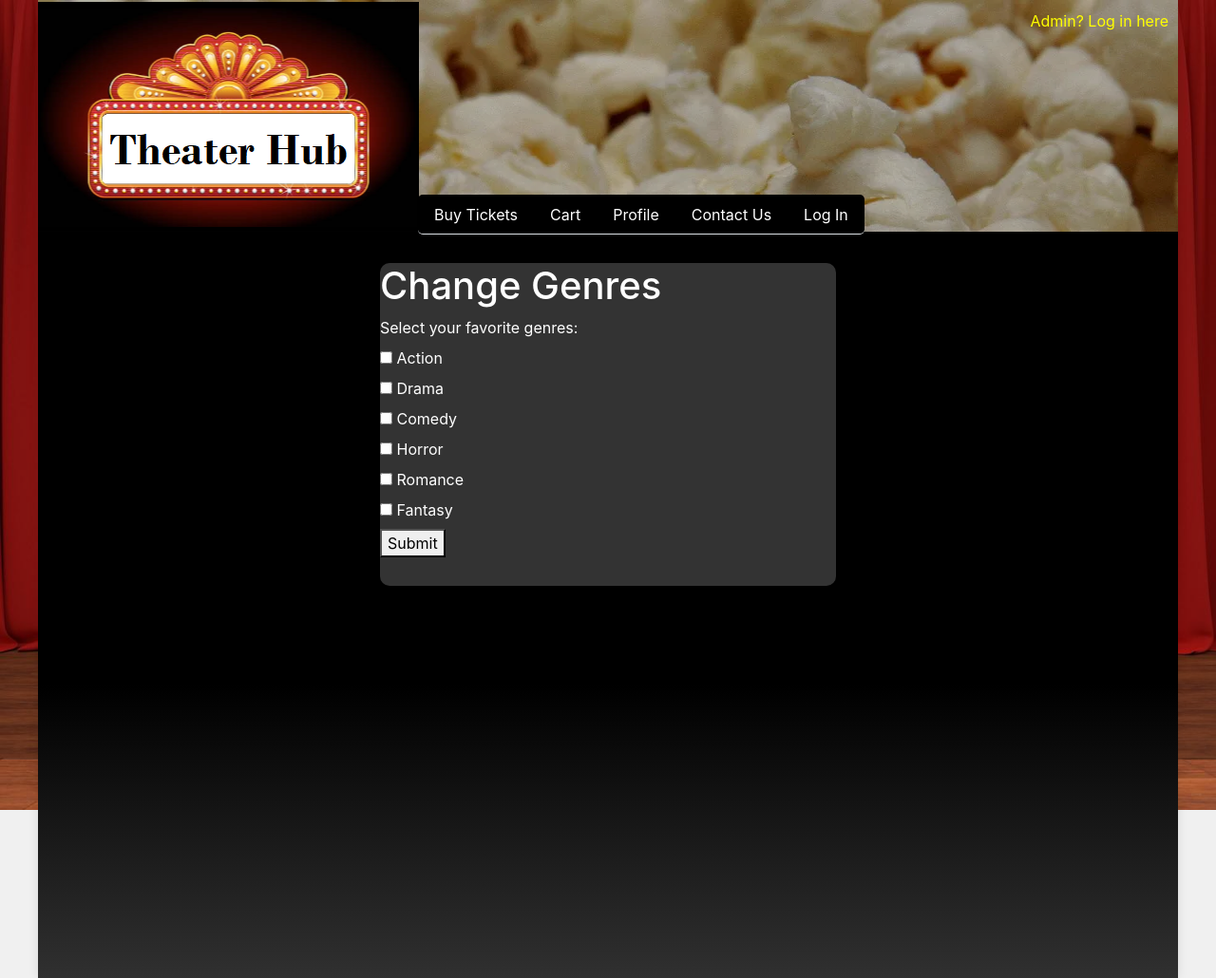
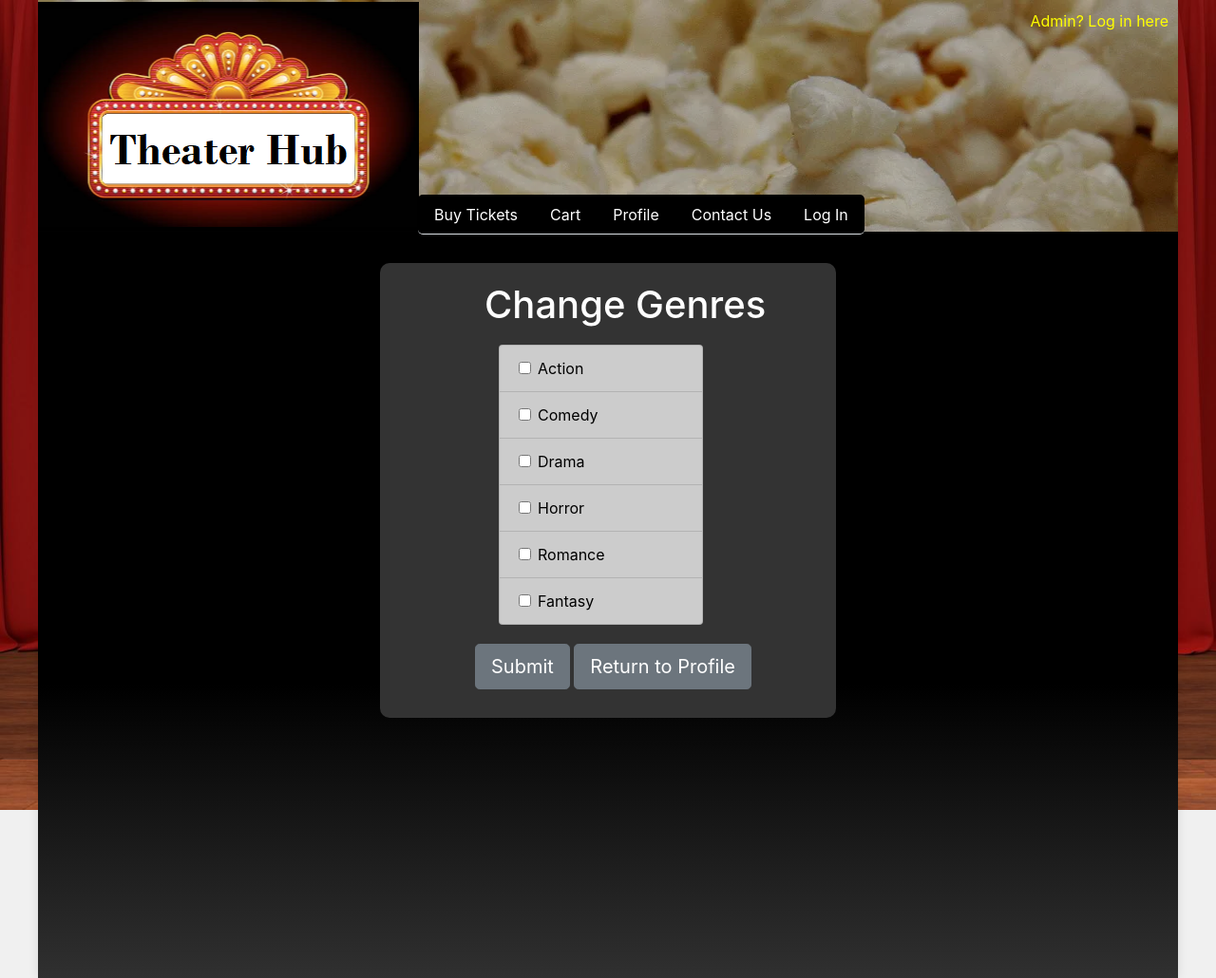
Before and after one commit to MColombo00/CSC330-TheaterHub, a Flask app: page /change_genres in a window 1280 px wide. Shown: the whole page at 95% size. Run offline with Flask 3, Linux system fonts and the light colour scheme; parts of the project's set-up code (start-up, migrations or seed data) failed here and were passed over; some libraries are stand-ins or nearby versions.

Commit message:
Made changing genres look good and fixed a previous error causing it to not work properly.

```diff
--- a/app/templates/change_genres.html
+++ b/app/templates/change_genres.html
@@ -1,25 +1,41 @@
 {% extends "base.html" %}
 {% block title %}TheaterHub - Change Genres{% endblock %}
 {% block content %}
-<div style="background-color: #333; border-radius: 10px; margin: 30px auto; width: 40%; padding-bottom: 30px;">
-    <h1>Change Genres</h1>
+<div style="background-color: #333; border-radius: 10px; margin: 30px auto; width: 40%; padding-bottom: 30px; padding-left:50px; padding-top:20px;">
+    <h1><span style="margin-left:60px;">Change Genres</span></h1>
     <form action="/update_genres" method="post">
-        <label for="genres">Select your favorite genres:</label><br>
-        <input type="checkbox" id="Action" name="genres" value="Action">
-        <label for="Action">Action</label><br>
-        <input type="checkbox" id="Drama" name="genres" value="Drama">
-        <label for="Drama">Drama</label><br>
-        <input type="checkbox" id="Comedy" name="genres" value="Comedy">
-        <label for="Comedy">Comedy</label><br>
-        <input type="checkbox" id="Horror" name="genres" value="Horror">
-        <label for="Horror">Horror</label><br>
-        <input type="checkbox" id="Romance" name="genres" value="Romance">
-        <label for="Romance">Romance</label><br>
-        <input type="checkbox" id="Fantasy" name="genres" value="Fantasy">
-        <label for="Fantasy">Fantasy</label><br>
+        <ul class="list-group" style="color:black; padding-bottom:20px; padding-top:10px; margin-left: 75px; width:50%;">
+        <li class="list-group-item">
+          <input class="form-check-input me-1" type="checkbox" id="Action" name="genres" value="Action">
+          <label class="form-check-label" for="Action">Action</label>
+        </li>
+        <li class="list-group-item">
+          <input class="form-check-input me-1" type="checkbox" id="Comedy" name="genres" value="Comedy">
+          <label class="form-check-label" for="Comedy">Comedy</label>
+        </li>
+        <li class="list-group-item">
+          <input class="form-check-input me-1" type="checkbox" id="Drama" name="genres" value="Drama">
+          <label class="form-check-label" for="Drama">Drama</label>
+        </li>
 
-        <!-- Button to submit form -->
-        <button type="submit">Submit</button>
+        <li class="list-group-item">
+          <input class="form-check-input me-1" type="checkbox" id="Horror" name="genres" value="Horror">
+          <label class="form-check-label" for="Horror">Horror</label>
+        </li>
+        <li class="list-group-item">
+          <input class="form-check-input me-1" type="checkbox" id="Romance" name="genres" value="Romance">
+          <label class="form-check-label" for="Romance">Romance</label>
+        </li>
+        <li class="list-group-item">
+          <input class="form-check-input me-1" type="checkbox" id="Fantasy" name="genres" value="Fantasy">
+          <label class="form-check-label" for="Fantasy">Fantasy</label>
+        </li>
+	</ul>
+
+	<div style="margin-left:50px;">
+        <button type="submit" class="btn btn-secondary btn-lg">Submit</button>
+	<a href="profile"><button type="button" class="btn btn-secondary btn-lg">Return to Profile</button></a>
+	</div>
     </form>
 </div>
 {% endblock %}
```
Also changed, not shown: profiles.db.
